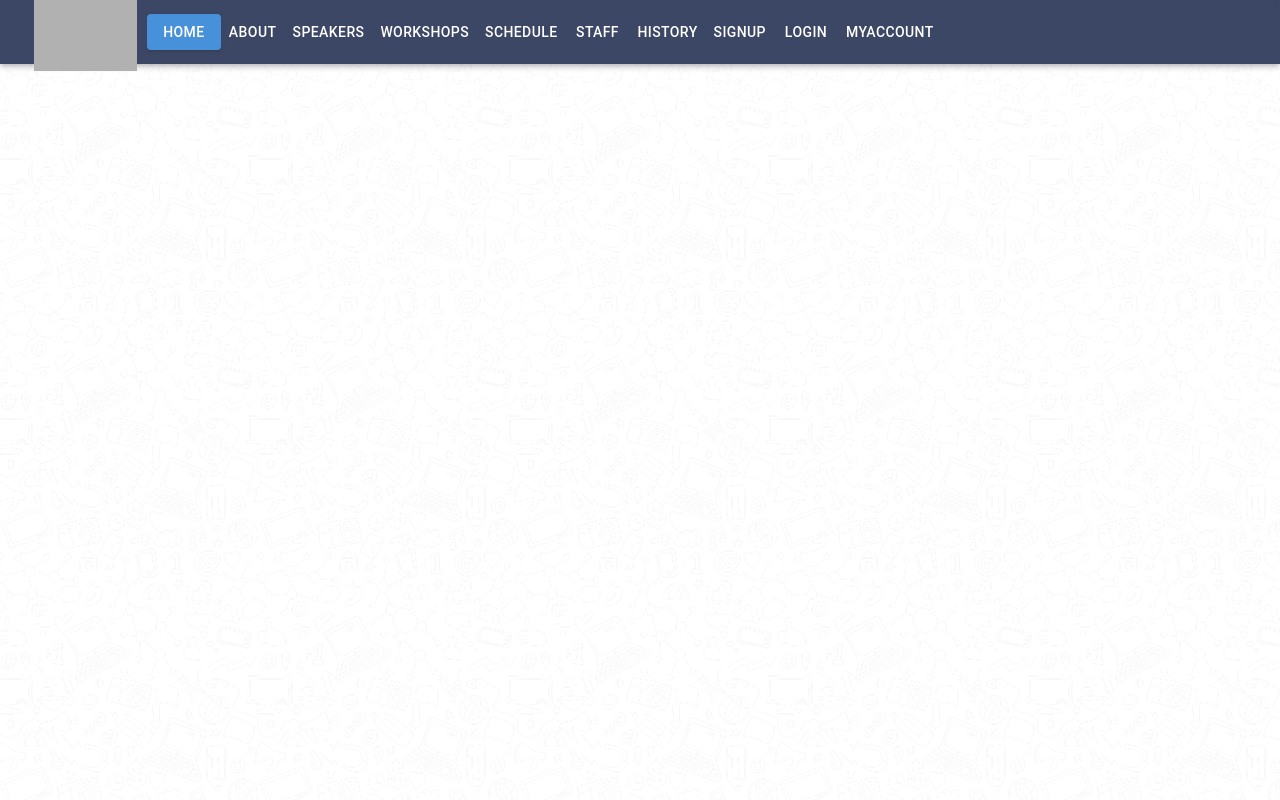
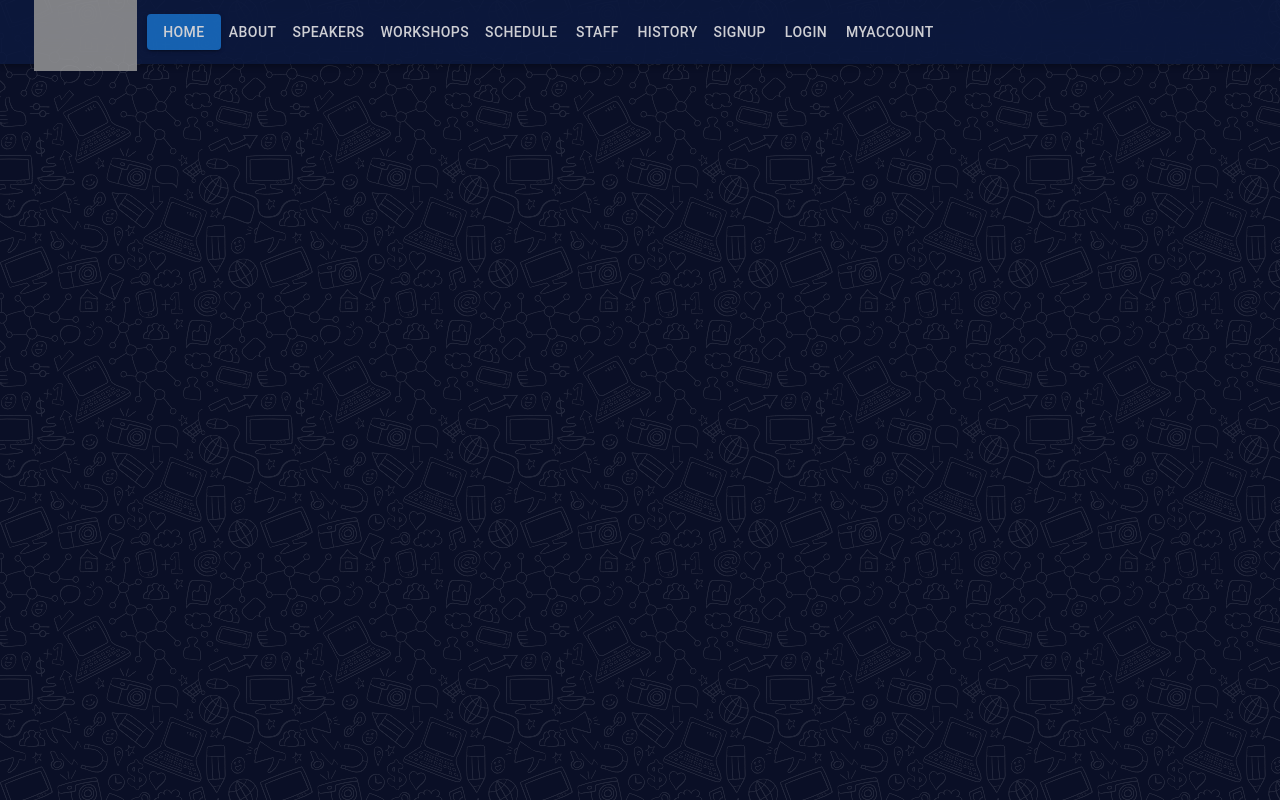
Before and after one commit to AAISS/AAISS-2023, a React (Vite) app: page / in a window 1280 px wide. Shown: the top 800 px of the page. Built offline with nearby package versions, Linux system fonts and the light colour scheme; grey boxes are pictures that could not be loaded.

Commit message:
fix: fix background color

```diff
--- a/src/index.css
+++ b/src/index.css
@@ -7,8 +7,6 @@
 
   color-scheme: light dark;
   color: rgba(255, 255, 255, 0.87);
-  background : linear-gradient(#0A0F26 , #0A0F26);
-
 
   font-synthesis: none;
   text-rendering: optimizeLegibility;
@@ -16,3 +14,7 @@
   -moz-osx-font-smoothing: grayscale;
   -webkit-text-size-adjust: 100%;
 }
+
+:root, body {
+  background : linear-gradient(#0A0F26 , #0A0F26);
+}
```
